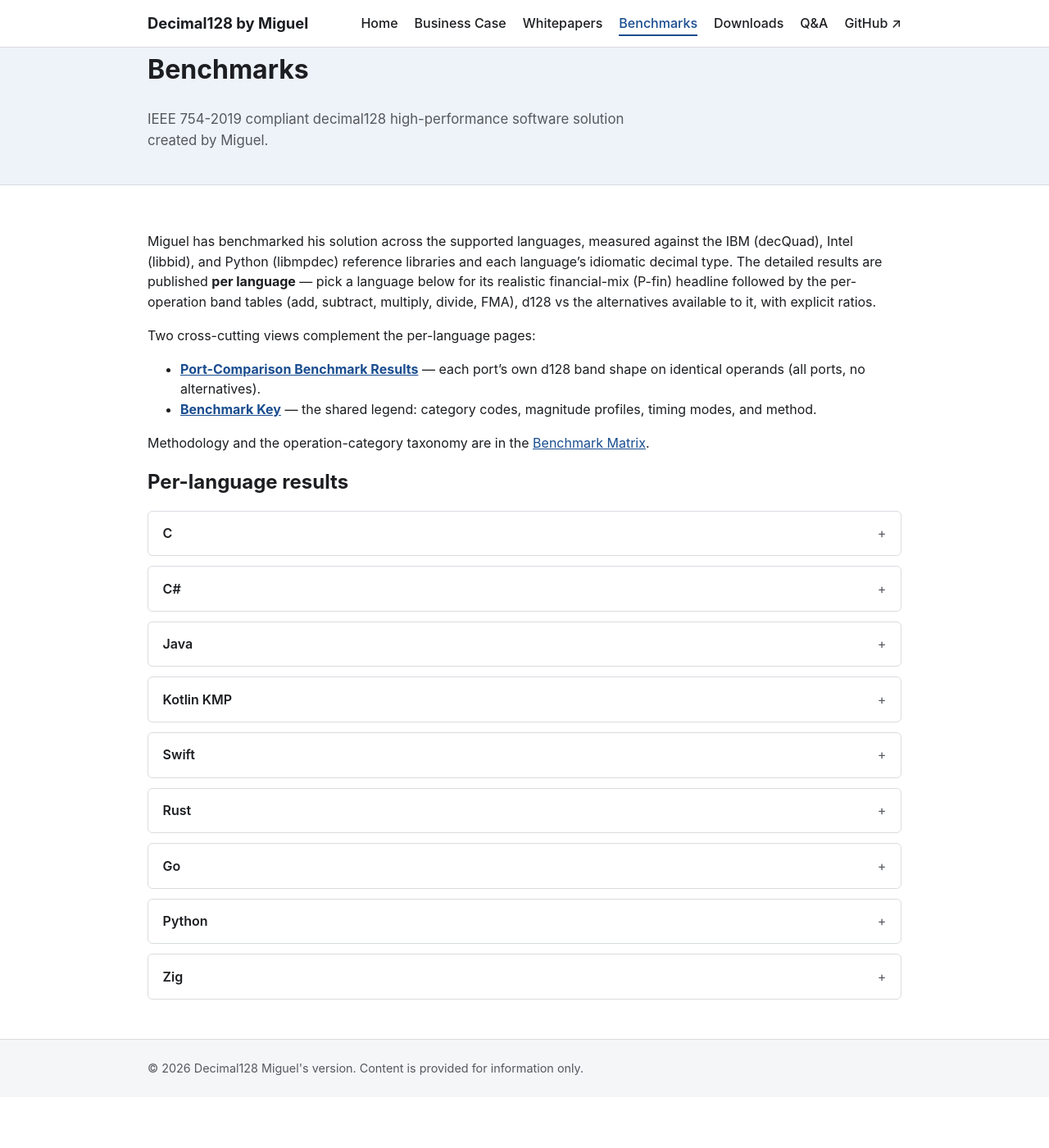
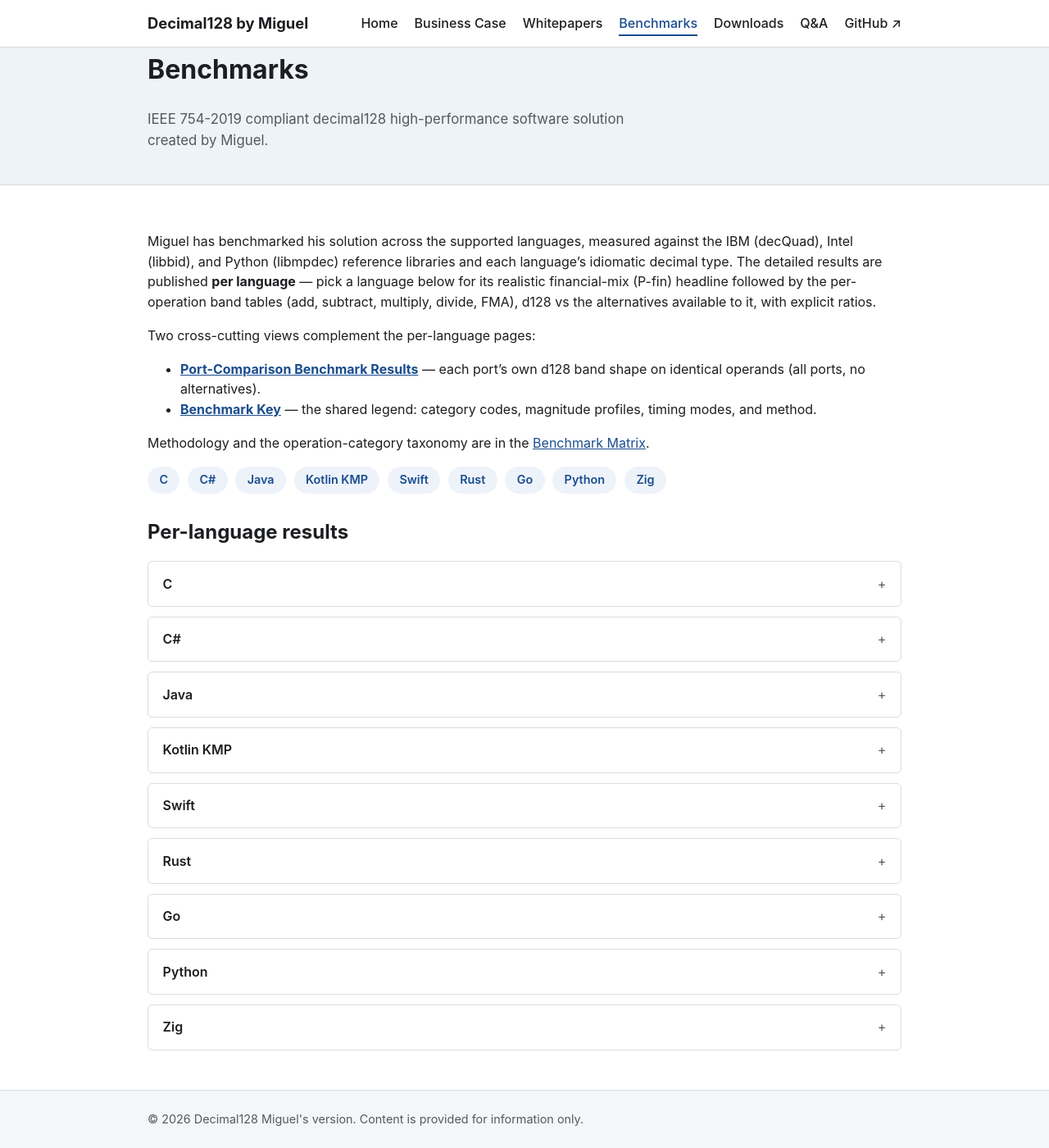
Before and after one commit to migueldecimal128/decimal128-www, a Jekyll site: the page built from benchmarks.md, in a window 1280 px wide and 1400 px high, scrolled down 17 px. Shown: the whole window at 82% size. Built offline with Jekyll 4.4.1, drawn with Linux system fonts in a browser that asks for light colours; before the commit the page ends 1355 px from its top, so only the background shows below that.

Commit message:
Add clickable language pills above per-language results that open the matching section

```diff
--- a/benchmarks.md
+++ b/benchmarks.md
@@ -24,11 +24,23 @@ Two cross-cutting views complement the per-language pages:
 Methodology and the operation-category taxonomy are in the
 [Benchmark Matrix](whitepapers/benchmark-matrix.html).
 
+<div class="lang-pills">
+  <a href="#lang-c" class="lang-pill">C</a>
+  <a href="#lang-csharp" class="lang-pill">C#</a>
+  <a href="#lang-java" class="lang-pill">Java</a>
+  <a href="#lang-kotlin" class="lang-pill">Kotlin KMP</a>
+  <a href="#lang-swift" class="lang-pill">Swift</a>
+  <a href="#lang-rust" class="lang-pill">Rust</a>
+  <a href="#lang-go" class="lang-pill">Go</a>
+  <a href="#lang-python" class="lang-pill">Python</a>
+  <a href="#lang-zig" class="lang-pill">Zig</a>
+</div>
+
 ## Per-language results
 
 <div class="kb-results">
 
-<details class="kb-entry">
+<details class="kb-entry" id="lang-c">
   <summary>C</summary>
   <div class="kb-entry-body" markdown="1">
 
@@ -46,7 +58,7 @@ Methodology and the operation-category taxonomy are in the
   </div>
 </details>
 
-<details class="kb-entry">
+<details class="kb-entry" id="lang-csharp">
   <summary>C#</summary>
   <div class="kb-entry-body" markdown="1">
 
@@ -64,7 +76,7 @@ Methodology and the operation-category taxonomy are in the
   </div>
 </details>
 
-<details class="kb-entry">
+<details class="kb-entry" id="lang-java">
   <summary>Java</summary>
   <div class="kb-entry-body" markdown="1">
 
@@ -82,7 +94,7 @@ Methodology and the operation-category taxonomy are in the
   </div>
 </details>
 
-<details class="kb-entry">
+<details class="kb-entry" id="lang-kotlin">
   <summary>Kotlin KMP</summary>
   <div class="kb-entry-body" markdown="1">
 
@@ -100,7 +112,7 @@ Methodology and the operation-category taxonomy are in the
   </div>
 </details>
 
-<details class="kb-entry">
+<details class="kb-entry" id="lang-swift">
   <summary>Swift</summary>
   <div class="kb-entry-body" markdown="1">
 
@@ -118,7 +130,7 @@ Methodology and the operation-category taxonomy are in the
   </div>
 </details>
 
-<details class="kb-entry">
+<details class="kb-entry" id="lang-rust">
   <summary>Rust</summary>
   <div class="kb-entry-body" markdown="1">
 
@@ -136,7 +148,7 @@ Methodology and the operation-category taxonomy are in the
   </div>
 </details>
 
-<details class="kb-entry">
+<details class="kb-entry" id="lang-go">
   <summary>Go</summary>
   <div class="kb-entry-body" markdown="1">
 
@@ -154,7 +166,7 @@ Methodology and the operation-category taxonomy are in the
   </div>
 </details>
 
-<details class="kb-entry">
+<details class="kb-entry" id="lang-python">
   <summary>Python</summary>
   <div class="kb-entry-body" markdown="1">
 
@@ -172,7 +184,7 @@ Methodology and the operation-category taxonomy are in the
   </div>
 </details>
 
-<details class="kb-entry">
+<details class="kb-entry" id="lang-zig">
   <summary>Zig</summary>
   <div class="kb-entry-body" markdown="1">
 
--- a/css/style.css
+++ b/css/style.css
@@ -208,6 +208,30 @@ main code {
   border-radius: 999px;
   font-size: 0.85em;
   font-family: inherit;
+}
+
+.lang-pills {
+  display: flex;
+  flex-wrap: wrap;
+  gap: 0.6rem;
+  margin: 1rem 0 2rem;
+}
+
+.lang-pill {
+  display: inline-block;
+  background: var(--color-accent);
+  color: var(--color-primary);
+  padding: 0.35rem 0.9rem;
+  border-radius: 999px;
+  font-size: 0.9rem;
+  font-weight: 600;
+  text-decoration: none;
+  transition: opacity 0.15s ease;
+}
+
+.lang-pill:hover,
+.lang-pill:focus {
+  opacity: 0.75;
 }
 
 .section {
```
Also changed, not shown: other parts of benchmarks.md (+14 -0 lines).
